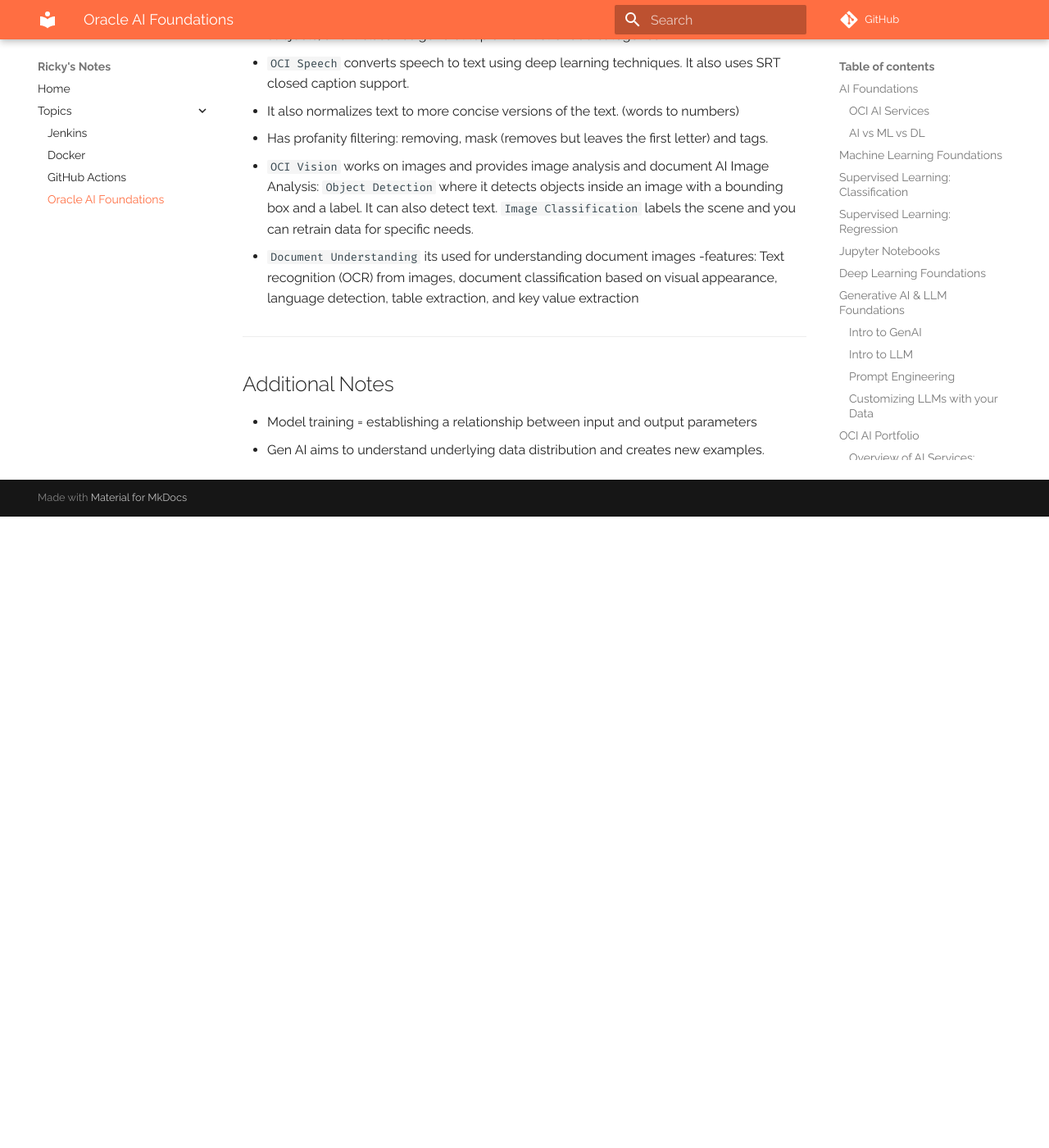
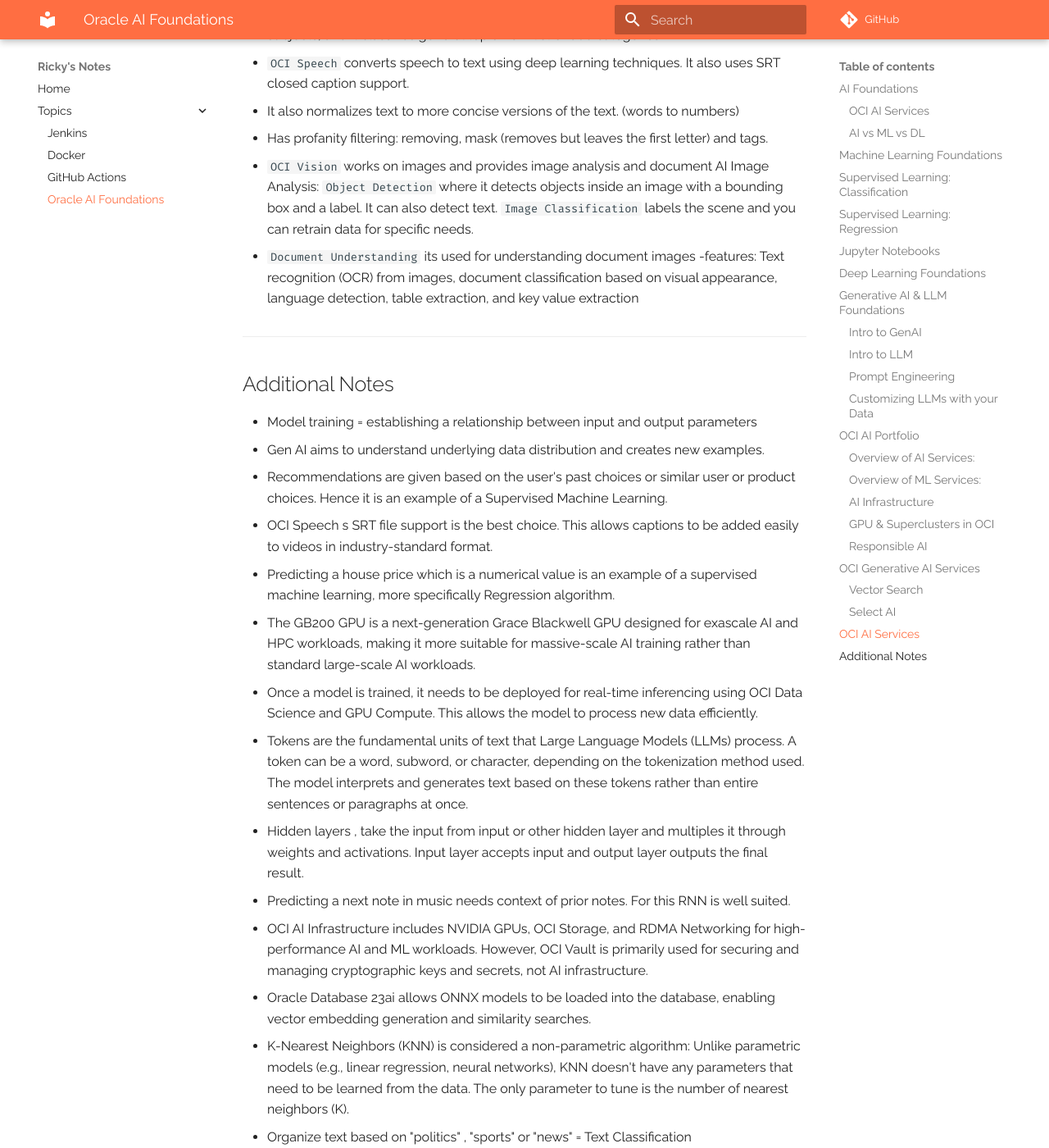
Before and after one commit to riczaman/notes-repo, an MkDocs documentation site: the page built from docs/topics/aiFoundations.md, in a window 1280 px wide and 1400 px high, scrolled down 13111 px. Shown: the whole window at 82% size. Built offline with MkDocs 1.6.1 and Material for MkDocs 9.7.7, drawn with Linux system fonts in a browser that asks for light colours; comment, search, counter and statistics services are not loaded; before the commit the page ends 13741 px from its top, so only the background shows below that; some of the changed text lies outside the part shown.

Commit message:
finished ai foundations course

```diff
--- a/docs/topics/aiFoundations.md
+++ b/docs/topics/aiFoundations.md
@@ -389,3 +389,28 @@
 ##Additional Notes
 - Model training = establishing a relationship between input and output parameters
 - Gen AI aims to understand underlying data distribution and creates new examples.
+
+- Recommendations are given based on the user's past choices or similar user or product choices. Hence it is an example of a Supervised Machine Learning.
+- OCI Speech s SRT file support is the best choice. This allows captions to be added easily to videos in industry-standard format.
+- Predicting a house price which is a numerical value is an example of a supervised machine learning, more specifically Regression algorithm.
+- The GB200 GPU is a next-generation Grace Blackwell GPU designed for exascale AI and HPC workloads, making it more suitable for massive-scale AI training rather than standard large-scale AI workloads.
+- Once a model is trained, it needs to be deployed for real-time inferencing using OCI Data Science and GPU Compute. This allows the model to process new data efficiently.
+- Tokens are the fundamental units of text that Large Language Models (LLMs) process. A token can be a word, subword, or character, depending on the tokenization method used. The model interprets and generates text based on these tokens rather than entire sentences or paragraphs at once.
+- Hidden layers , take the input from input or other hidden layer and multiples it through weights and activations. Input layer accepts input and output layer outputs the final result.
+- Predicting a next note in music needs context of prior notes. For this RNN is well suited.
+- OCI AI Infrastructure includes NVIDIA GPUs, OCI Storage, and RDMA Networking for high-performance AI and ML workloads. However, OCI Vault is primarily used for securing and managing cryptographic keys and secrets, not AI infrastructure.
+- Oracle Database 23ai allows ONNX models to be loaded into the database, enabling vector embedding generation and similarity searches.
+- K-Nearest Neighbors (KNN) is considered a non-parametric algorithm: Unlike parametric models (e.g., linear regression, neural networks), KNN doesn't have any parameters that need to be learned from the data. The only parameter to tune is the number of nearest neighbors (K).
+- Organize text based on "politics" , "sports" or "news" = Text Classification
+
+-The NVIDIA A100 GPU is widely used for small to medium-scale AI training and inference workloads, offering high-performance compute capabilities, tensor cores, and scalability. While H200 is a newer high-memory variant, the A100 remains a strong choice for efficient AI workloads.
+- Object detection is implemented using Deep Learning. Hence the answer is Deep Learning.
+- To retain the words but mark them, tagging is the correct choice. This method leaves the words in place while adding labels to indicate profanity.
+- Loss function checks what is the difference between actual value and predicted value.
+- Generative AI models do not require labeled data in the pre-training stage. Instead, they learn patterns from vast amounts of unstructured data, enabling them to generate new, unique outputs.
+- Spam detection is a supervised machine learning problem and NOT a unsupervised learning example.
+- Detecting pedestrians and making lane changes is similar to a human behaviour. Hence the answer is Artificial Intelligence.
+- Prediction of a next word given a sequence of words needs to use a context of prior words in a sequence. RNN is well suited for this.
+- The target variable refers to desired outcome. It could be a numerical value or a label. e.g. spam or not spam or predicted rainfall in milimeters.
+- Select AI translates natural language into SQL by leveraging large language models (LLMs) to infer intent and construct the required SQL query.
+- Detecting spam is a classification problem. Hence Machine Learning can be used for Supervised Machine Learning.
```
